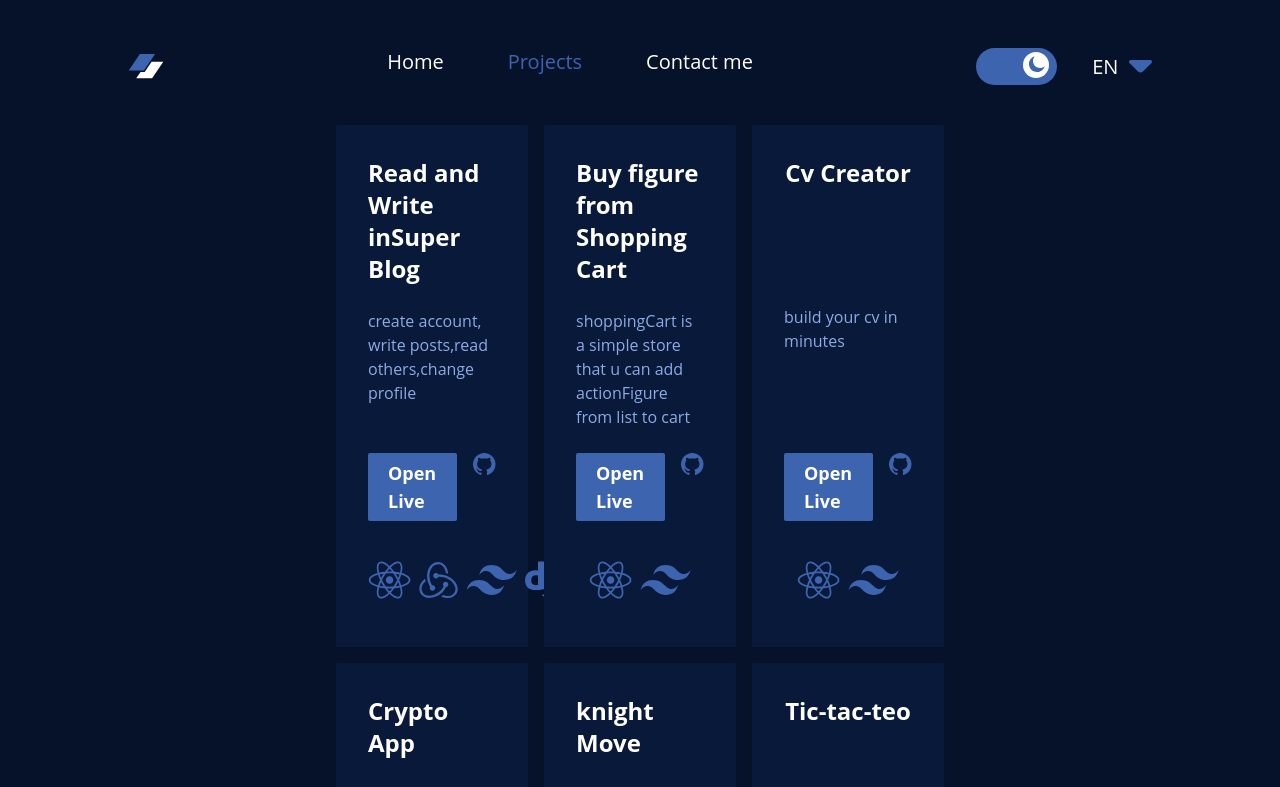
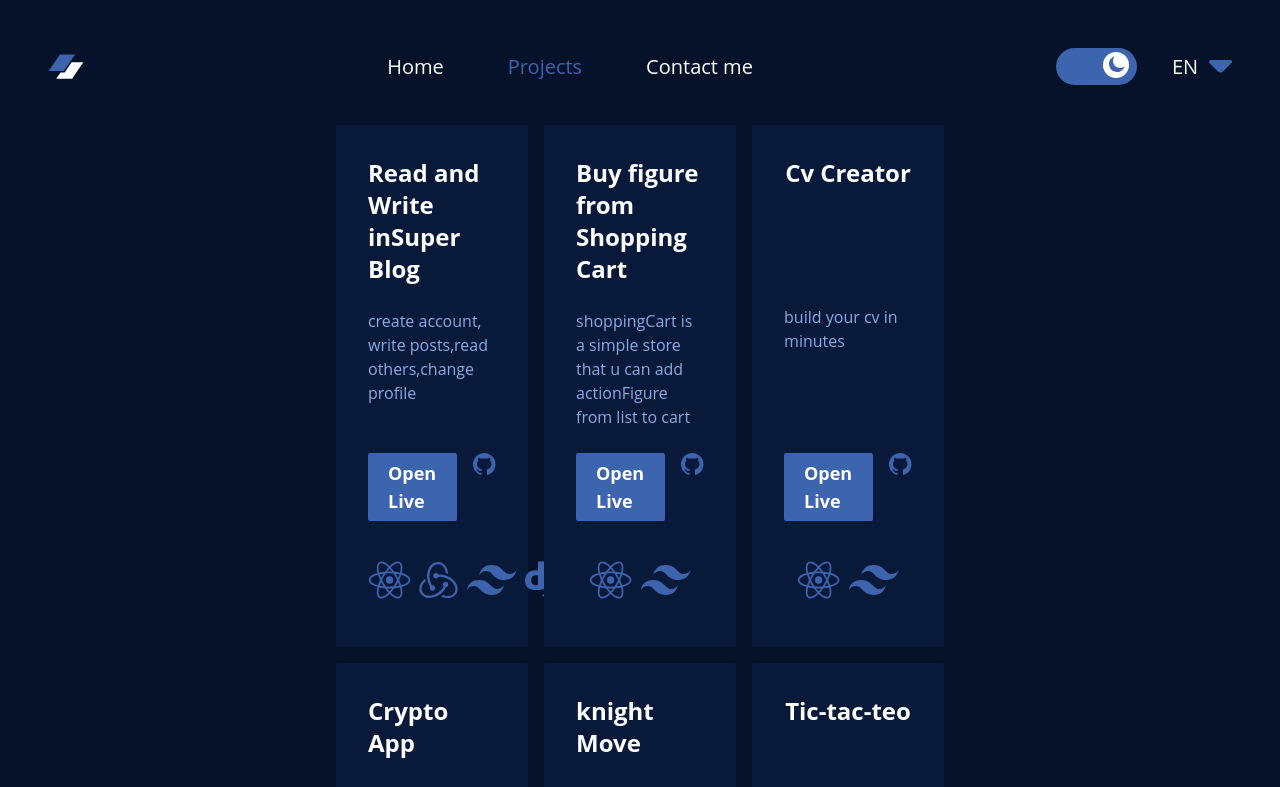
Before and after one commit to hamidrezatakloo/portfolio, a Next.js app: page /projects in a window 1280 px wide. Shown: the top 787 px of the page. Built offline with nearby package versions, Linux system fonts and the light colour scheme.

Commit message:
Set Home layouts respect to selected lang

```diff
--- a/src/components/Navigation.js
+++ b/src/components/Navigation.js
@@ -15,7 +15,10 @@ const Navigation = () => {
   const [side, setSide] = useState(false);
   const { lang } = useContext(langContext);
   return (
-    <nav className="flex justify-between sm:justify-around">
+    <nav
+      dir={lang == "FA" ? "rtl" : "ltr"}
+      className="flex justify-between sm:px-8 items-center"
+    >
       <img src="./Logo.svg" alt="logo" />
       <button onClick={() => setSide(true)} className="sm:hidden">
         <img src="./Menu.svg" alt="menu" />
--- a/src/pages/index.js
+++ b/src/pages/index.js
@@ -1,9 +1,9 @@
 import Head from "next/head";
-import { Inter } from "next/font/google";
-
-const inter = Inter({ subsets: ["latin"] });
+import { useContext } from "react";
+import { langContext } from "./_app";
 
 export default function Home() {
+  const { lang } = useContext(langContext);
   return (
     <>
       <Head>
@@ -12,7 +12,10 @@ export default function Home() {
         <meta name="viewport" content="width=device-width, initial-scale=1" />
         <link rel="icon" href="/favicon.ico" />
       </Head>
-      <main className="flex flex-col justify-around sm:justify-start flex-1 sm:items-start sm:p-20">
+      <main
+        dir={lang === "FA" ? "rtl" : "ltr"}
+        className="flex flex-col justify-around sm:justify-start flex-1 sm:items-start sm:p-20"
+      >
         <div className="sm:mt-10 flex flex-col justify-center gap-10 sm:gap-20 items-center">
           <h1 className="text-4xl sm:text-6xl  text-white font-bold leading-[164.5%] sm:leading-normal">
             Hi i’m <br className="sm:hidden"></br> hamidreza <br></br>I’m a
@@ -28,7 +31,9 @@ export default function Home() {
         <img
           src="./bro.svg"
           alt="bro"
-          className="sm:absolute sm:bottom-0 right-20 sm:w-[680px]"
+          className={`sm:absolute sm:bottom-0  sm:w-[680px] ${
+            lang === "EN" ? "right-20" : "left-20"
+          }`}
         />
       </main>
     </>
```
